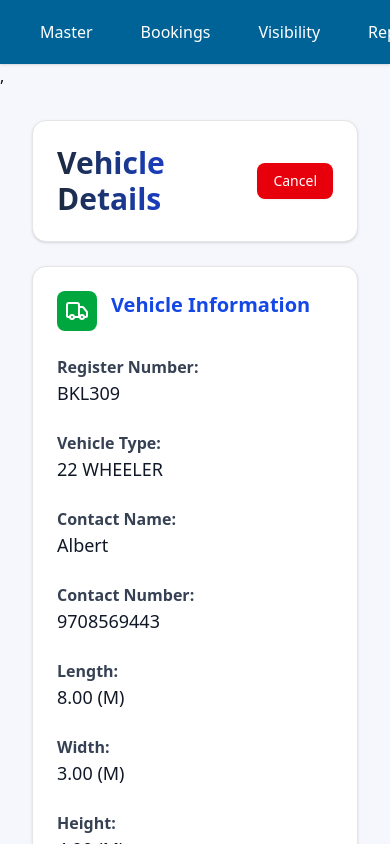
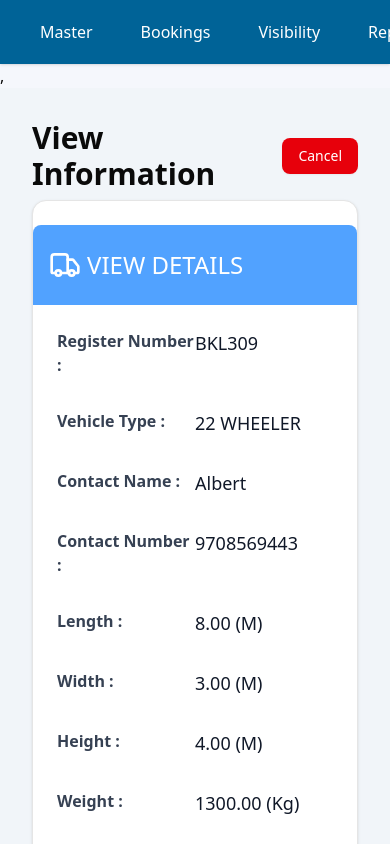
Before and after one commit to rohit24-creator/devdemo_sharedrepo, a Next.js app: page /view in a window 390 px wide. Shown: the top 844 px of the page. Built offline with nearby package versions, Linux system fonts and the light colour scheme.

Commit message:
Updated the View page layout. The page now displays  details in a card with a header showing the icon and title, and the data is arranged in a responsive grid.

```diff
--- a/app/view/page.js
+++ b/app/view/page.js
@@ -1,10 +1,9 @@
 "use client";
-
+import { Card, CardContent, CardHeader, CardTitle } from "@/components/ui/card";
 import { Button } from "@/components/ui/button";
-import { Card, CardContent, CardHeader, CardTitle } from "@/components/ui/card";
 import { Truck } from "lucide-react";
 
-export default function Viewpages() {
+export default function View() {
   const data = [
     { label: "Register Number", value: "BKL309" },
     { label: "Vehicle Type", value: "22 WHEELER" },
@@ -24,44 +23,29 @@ export default function Viewpages() {
     { label: "Description", value: "Goods and Services" },
   ];
 
-  return (
-    <div className="min-h-screen bg-slate-150 p-8 space-y-6">
+  return <div className="min-h-screen p-8 bg-slate-100">
+    <div className="flex items-center justify-between mb-2">
+      <h1 className="text-3xl font-semibold">View Information</h1>
+      <Button variant="destructive">Cancel</Button>
+    </div>
 
-      <Card>
-        <CardHeader className="flex items-center justify-between">
-          <CardTitle className="text-3xl font-semibold bg-gradient-to-r from-slate-800 via-blue-800 to-indigo-800 bg-clip-text text-transparent">
-            Vehicle Details
-          </CardTitle>
-          <Button variant="destructive">Cancel</Button>
-        </CardHeader>
-      </Card>
+    <Card >
+      <CardHeader className="flex items-center bg-blue-400 px-4 py-6 rounded-t-md" >
+        <Truck className="h-8 w-8 text-white" />
+        <CardTitle className="text-2xl font-medium text-white">VIEW DETAILS</CardTitle>
+      </CardHeader>
+      <CardContent>
+        <div className="grid grid-cols-1 sm:grid-cols-3 md:grid-cols-3 gap-8">
+          {data.map((item, index) => (
+            <div key={index} className="grid grid-cols-2">
+              <span className="text-base font-semibold text-gray-700">{item.label} :</span>
+              <span className="text-lg font-medium text-gray-900">{item.value}</span>
+            </div>
+          ))}
+        </div>
+      </CardContent>
+    </Card>
+  </div >
 
-      <Card>
-        <CardHeader className="flex itme-center space-x-2">
-          <div className="bg-green-600 rounded-md p-2">
-            <Truck className="text-white" />
-          </div>
-          <CardTitle className="text-xl font-semibold text-blue-700">
-            Vehicle Information
-          </CardTitle>
-        </CardHeader>
 
-        <CardContent>
-          <div className="grid grid-cols-1 sm:grid-cols-3 md:grid-cols-4 gap-6">
-            {data.map((item, index) => (
-              <div key={index} className="flex flex-col">
-                < span className="text-base font-semibold text-gray-700" >
-                  {item.label}:
-                </span>
-                <span className="text-lg font-medium text-gray-900">
-                  {item.value}
-                </span>
-              </div>
-            ))}
-          </div>
-        </CardContent >
-      </Card >
-    </div >
-  );
 }
-//
```
